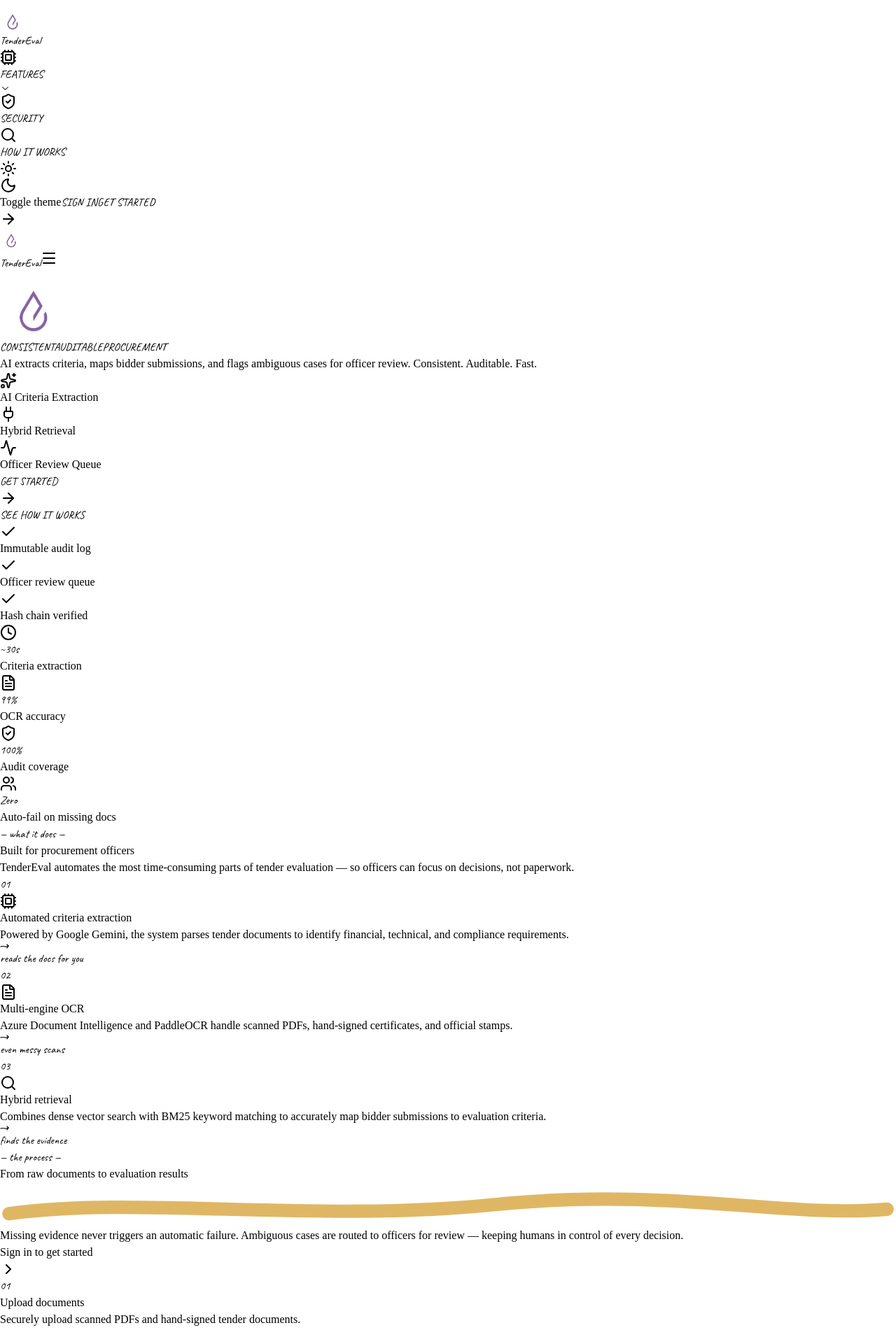
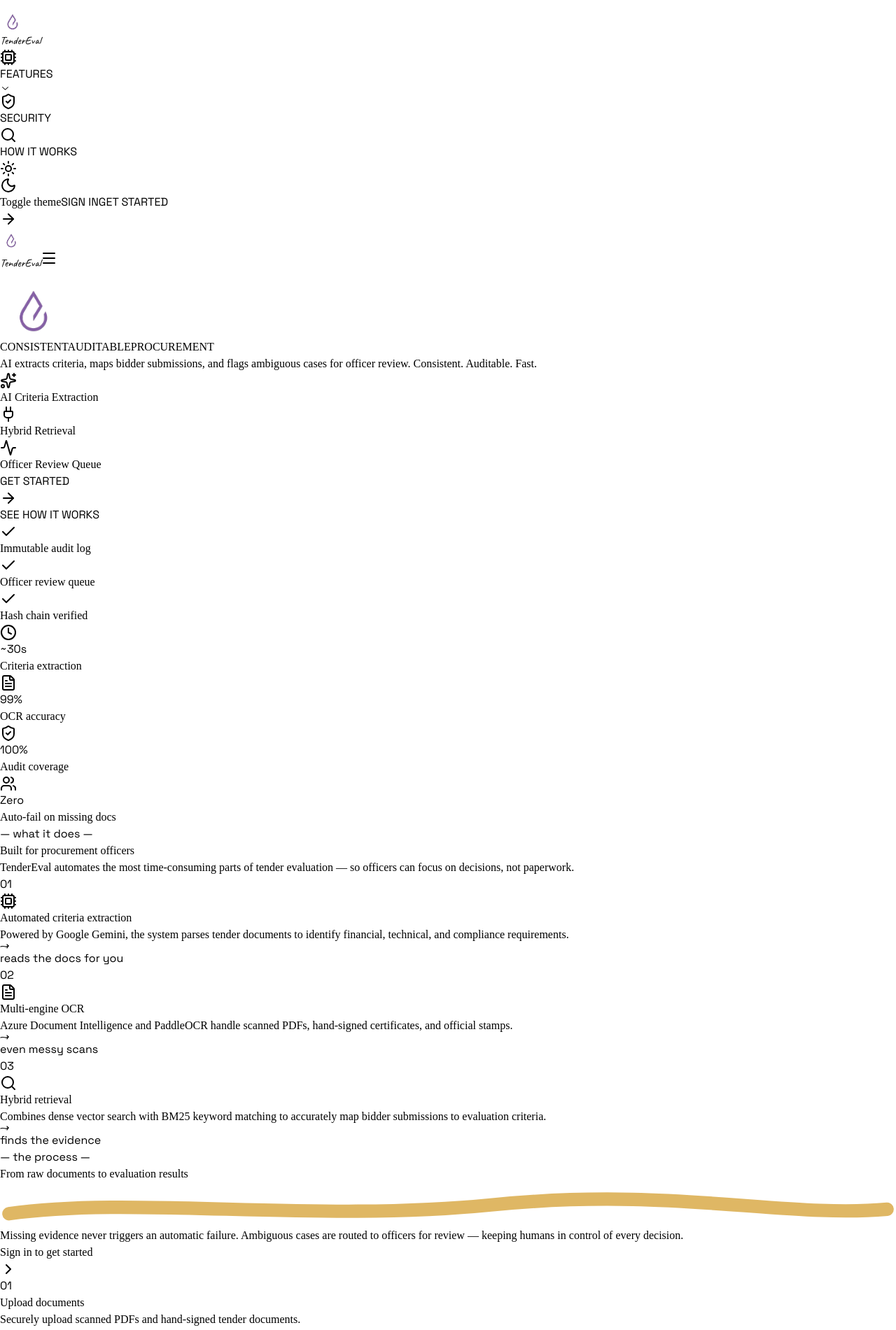
Before and after one commit to parthggote/Tender-Eval, a Next.js app in the folder apps/officer-portal/: page / in a window 1280 px wide. Shown: the part 140-2041 px from the top of the page at 70% size. Built offline with nearby package versions, Linux system fonts and the light colour scheme.

Commit message:
ui improvemrnts

```diff
--- a/apps/officer-portal/app/auth/sign-in/page.tsx
+++ b/apps/officer-portal/app/auth/sign-in/page.tsx
@@ -81,7 +81,7 @@
               <path d="M2 8 C6 5, 14 11, 20 7" stroke="currentColor" strokeWidth="1.2" strokeLinecap="round" className="text-muted-foreground/30" />
               <path d="M17 4 L20 7 L18 11" stroke="currentColor" strokeWidth="1.2" strokeLinecap="round" strokeLinejoin="round" className="text-muted-foreground/30" />
             </svg>
-            <p className="font-sketch text-sm text-muted-foreground/50">TenderEval AI Platform</p>
+            <p className="font-accent text-sm text-muted-foreground/50">TenderEval AI Platform</p>
           </div>
         </div>
 
--- a/apps/officer-portal/app/page.tsx
+++ b/apps/officer-portal/app/page.tsx
@@ -20,8 +20,9 @@
 import { Button } from '@workspace/ui/components/button';
 import { Navbar1 } from '~/components/navbar1';
 import { SketchUnderline } from '~/components/ui/sketch-underline';
+import { AppLogo } from '~/components/ui/app-logo';
 import { SketchArrowDown } from '~/components/ui/sketch-arrow';
-import { AppLogo } from '~/components/ui/app-logo';
+import { GradientBlurBg } from '~/components/ui/gradient-blur-bg';
 
 const fadeUp = {
   hidden: { opacity: 0, y: 24 },
@@ -78,16 +79,10 @@
 
       {/* ── Hero ── */}
       <section className="relative min-h-[calc(100svh-64px)] flex items-center justify-center px-6 py-10 overflow-hidden">
-        {/* Dot grid background */}
-        <div
-          className="absolute inset-0 pointer-events-none"
-          style={{
-            backgroundImage: 'radial-gradient(circle, oklch(0.75 0 0 / 0.15) 1px, transparent 1px)',
-            backgroundSize: '28px 28px',
-          }}
-          aria-hidden="true"
-        />
-        <div className="absolute inset-0 bg-gradient-to-b from-background via-transparent to-background pointer-events-none" aria-hidden="true" />
+        {/* Gradient blur background with purple corner glows */}
+        <GradientBlurBg variant="both" />
+        {/* Fade edges into background */}
+        <div className="absolute inset-0 bg-gradient-to-b from-background/60 via-transparent to-background pointer-events-none z-[1]" aria-hidden="true" />
 
         <div className="relative z-10 flex flex-col items-center text-center max-w-5xl mx-auto w-full">
 
@@ -106,7 +101,7 @@
             initial={{ filter: 'blur(10px)', opacity: 0, y: 50 }}
             animate={{ filter: 'blur(0px)', opacity: 1, y: 0 }}
             transition={{ duration: 0.6 }}
-            className="font-sketch text-4xl font-bold sm:text-5xl md:text-6xl max-w-4xl leading-tight"
+            className="font-sans text-2xl font-bold tracking-tight sm:text-3xl md:text-4xl max-w-4xl leading-tight"
           >
             {heroWords.map((word, i) => (
               <motion.span
@@ -160,12 +155,12 @@
             transition={{ delay: 1.7, duration: 0.6, type: 'spring', stiffness: 100, damping: 10 }}
             className="mt-12 flex flex-col sm:flex-row items-center gap-4"
           >
-            <Button asChild size="lg" className="gap-2 px-8 rounded-none font-sketch text-base">
+            <Button asChild size="lg" className="gap-2 px-8 rounded-none font-accent text-base">
               <Link href="/auth/sign-in">
                 GET STARTED <ArrowRight className="size-4" aria-hidden="true" />
               </Link>
             </Button>
-            <Button asChild variant="outline" size="lg" className="rounded-none font-sketch text-base">
+            <Button asChild variant="outline" size="lg" className="rounded-none font-accent text-base">
               <Link href="#features">SEE HOW IT WORKS</Link>
             </Button>
           </motion.div>
@@ -206,7 +201,7 @@
               <div className="flex items-center justify-center gap-1.5 text-muted-foreground mb-2">
                 {stat.icon}
               </div>
-              <div className="font-sketch text-3xl font-bold text-foreground">{stat.value}</div>
+              <div className="font-accent text-3xl font-bold text-foreground">{stat.value}</div>
               <div className="text-xs text-muted-foreground">{stat.label}</div>
             </motion.div>
           ))}
@@ -237,7 +232,7 @@
             variants={stagger}
             className="mb-14"
           >
-            <motion.p variants={fadeUp} className="font-sketch text-base text-muted-foreground mb-2">
+            <motion.p variants={fadeUp} className="font-accent text-base text-muted-foreground mb-2">
               — what it does —
             </motion.p>
             <motion.h2 variants={fadeUp} className="text-3xl font-bold tracking-tight mb-3">
@@ -291,7 +286,7 @@
               variants={stagger}
               className="space-y-6 lg:sticky lg:top-24"
             >
-              <motion.p variants={fadeUp} className="font-sketch text-base text-muted-foreground">
+              <motion.p variants={fadeUp} className="font-accent text-base text-muted-foreground">
                 — the process —
               </motion.p>
               <motion.h2 variants={fadeUp} className="text-3xl font-bold tracking-tight leading-tight">
@@ -333,7 +328,7 @@
                     }}
                     className="relative flex gap-4 p-5 rounded-xl border border-border bg-card hover:shadow-sm transition-shadow"
                   >
-                    <div className="font-sketch text-3xl text-muted-foreground/20 tabular-nums shrink-0 leading-none pt-1">
+                    <div className="font-accent text-3xl text-muted-foreground/20 tabular-nums shrink-0 leading-none pt-1">
                       {step.n}
                     </div>
                     <div className="space-y-1 flex-1">
@@ -341,7 +336,7 @@
                       <p className="text-sm text-muted-foreground leading-relaxed">{step.desc}</p>
                     </div>
                     {/* Sticky-note annotation */}
-                    <span className="absolute -top-2.5 right-4 font-sketch text-xs text-muted-foreground/50 bg-background px-1.5 py-0.5 border border-dashed border-border rounded-sm">
+                    <span className="absolute -top-2.5 right-4 font-accent text-xs text-muted-foreground/50 bg-background px-1.5 py-0.5 border border-dashed border-border rounded-sm">
                       {step.note}
                     </span>
                   </motion.div>
@@ -417,7 +412,7 @@
       className="bg-background p-7 space-y-4 hover:bg-muted/30 transition-colors relative group"
     >
       {/* Ghost number */}
-      <div className="font-sketch text-5xl text-muted-foreground/8 absolute top-4 right-5 select-none group-hover:text-muted-foreground/15 transition-colors">
+      <div className="font-accent text-5xl text-muted-foreground/8 absolute top-4 right-5 select-none group-hover:text-muted-foreground/15 transition-colors">
         {number}
       </div>
       <div className="size-10 rounded-lg bg-muted flex items-center justify-center border border-border">
@@ -431,7 +426,7 @@
           <path d="M1 5 C4 3, 9 7, 12 4" stroke="currentColor" strokeWidth="1.2" strokeLinecap="round" className="text-muted-foreground/30" />
           <path d="M10 2 L12 4 L10 7" stroke="currentColor" strokeWidth="1.2" strokeLinecap="round" strokeLinejoin="round" className="text-muted-foreground/30" />
         </svg>
-        <span className="font-sketch text-xs text-muted-foreground/40">{note}</span>
+        <span className="font-accent text-xs text-muted-foreground/40">{note}</span>
       </div>
     </motion.div>
   );
--- a/apps/officer-portal/components/navbar1.tsx
+++ b/apps/officer-portal/components/navbar1.tsx
@@ -73,10 +73,10 @@
 
           <div className="flex items-center gap-3">
             <ThemeToggle />
-            <Button asChild variant="ghost" size="sm" className="font-sketch tracking-wide">
+            <Button asChild variant="ghost" size="sm" className="font-accent tracking-wide">
               <Link href={auth.login.url}>{auth.login.text.toUpperCase()}</Link>
             </Button>
-            <Button asChild size="sm" className="rounded-none font-sketch tracking-wide gap-1.5">
+            <Button asChild size="sm" className="rounded-none font-accent tracking-wide gap-1.5">
               <Link href={auth.signup.url}>
                 {auth.signup.text.toUpperCase()}
                 <ArrowRight className="size-3.5" aria-hidden="true" />
@@ -126,10 +126,10 @@
                 )}
 
                 <div className="flex flex-col gap-2 border-t border-border pt-4">
-                  <Button asChild variant="outline" className="rounded-none font-sketch tracking-wide">
+                  <Button asChild variant="outline" className="rounded-none font-accent tracking-wide">
                     <Link href={auth.login.url}>{auth.login.text.toUpperCase()}</Link>
                   </Button>
-                  <Button asChild className="rounded-none font-sketch tracking-wide gap-1.5">
+                  <Button asChild className="rounded-none font-accent tracking-wide gap-1.5">
                     <Link href={auth.signup.url}>
                       {auth.signup.text.toUpperCase()}
                       <ArrowRight className="size-3.5" aria-hidden="true" />
@@ -149,7 +149,7 @@
   if (item.items) {
     return (
       <NavigationMenuItem key={item.title}>
-        <NavigationMenuTrigger className="text-sm font-sketch font-medium tracking-wide gap-1.5">
+        <NavigationMenuTrigger className="text-sm font-accent font-medium tracking-wide gap-1.5">
           {item.icon && <span className="opacity-70">{item.icon}</span>}
           {item.title.toUpperCase()}
         </NavigationMenuTrigger>
@@ -189,7 +189,7 @@
     <NavigationMenuItem key={item.title}>
       <Link
         href={item.url}
-        className="inline-flex h-9 items-center gap-1.5 px-4 text-sm font-sketch font-medium text-muted-foreground hover:text-foreground transition-colors rounded-md hover:bg-muted tracking-wide"
+        className="inline-flex h-9 items-center gap-1.5 px-4 text-sm font-accent font-medium text-muted-foreground hover:text-foreground transition-colors rounded-md hover:bg-muted tracking-wide"
       >
         {item.icon && <span className="opacity-70">{item.icon}</span>}
         {item.title.toUpperCase()}
--- /dev/null
+++ b/apps/officer-portal/components/ui/gradient-blur-bg.tsx
@@ -0,0 +1,35 @@
+import { cn } from '@workspace/ui/lib/utils';
+
+type GradientBlurBgProps = {
+  className?: string;
+  variant?: 'right' | 'both';
+};
+
+/**
+ * Gradient blur background with grid lines and purple radial glow.
+ * Use as an absolute-positioned backdrop inside a relative container.
+ */
+export function GradientBlurBg({ className, variant = 'both' }: GradientBlurBgProps) {
+  const gradient =
+    variant === 'right'
+      ? `linear-gradient(to right, #f0f0f0 1px, transparent 1px),
+         linear-gradient(to bottom, #f0f0f0 1px, transparent 1px),
+         radial-gradient(circle 800px at 100% 200px, #d5c5ff, transparent)`
+      : `linear-gradient(to right, #f0f0f0 1px, transparent 1px),
+         linear-gradient(to bottom, #f0f0f0 1px, transparent 1px),
+         radial-gradient(circle 600px at 0% 200px, #d5c5ff, transparent),
+         radial-gradient(circle 600px at 100% 200px, #d5c5ff, transparent)`;
+
+  const size =
+    variant === 'right'
+      ? '96px 64px, 96px 64px, 100% 100%'
+      : '20px 20px, 20px 20px, 100% 100%, 100% 100%';
+
+  return (
+    <div
+      className={cn('absolute inset-0 z-0', className)}
+      style={{ backgroundImage: gradient, backgroundSize: size }}
+      aria-hidden="true"
+    />
+  );
+}
--- a/apps/officer-portal/components/ui/sketch-annotation.tsx
+++ b/apps/officer-portal/components/ui/sketch-annotation.tsx
@@ -17,7 +17,7 @@
 }): React.JSX.Element {
   return (
     <span
-      className={`inline-flex items-center gap-1.5 font-sketch text-sm text-muted-foreground select-none ${className}`}
+      className={`inline-flex items-center gap-1.5 font-accent text-sm text-muted-foreground select-none ${className}`}
       aria-hidden="true"
     >
       {direction === 'right' && <ArrowRight />}
--- a/packages/ui/src/styles/globals.css
+++ b/packages/ui/src/styles/globals.css
@@ -183,9 +183,13 @@
       oklch(0.92 0.12 80 / 0.5) 60%
     );
   }
-  /* Sketch font utility */
+  /* Sketch font — Caveat, used only for the TenderEval logo wordmark */
   .font-sketch {
-    font-family: 'Caveat', cursive;
+    font-family: var(--font-sketch), 'Caveat', cursive;
+  }
+  /* Accent font — Space Grotesk, used for nav labels, hero text, buttons, annotations */
+  .font-accent {
+    font-family: var(--font-accent), 'Space Grotesk', sans-serif;
   }
 }
 
```
Also changed, not shown: apps/officer-portal/app/layout.tsx (+11 -2 lines).
